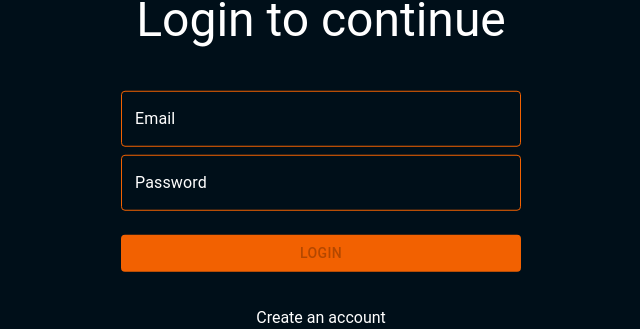
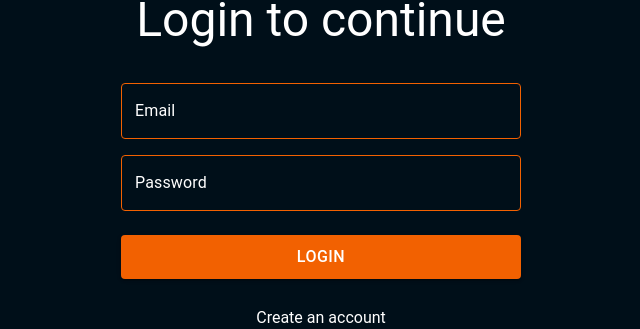
Before and after one commit to BNAS24/frontend, a React (Create React App) app: page /login in a window 1280 px wide. Shown: the part 279-608 px from the top of the page, without its empty margins (319-959 px from the left). Built offline with nearby package versions, Linux system fonts and the light colour scheme.

Commit message:
theme context added

```diff
--- a/package.json
+++ b/package.json
@@ -6,7 +6,9 @@
     "@emotion/react": "^11.11.1",
     "@emotion/styled": "^11.11.0",
     "@fontsource/roboto": "^5.0.8",
+    "@mui/icons-material": "^5.14.11",
     "@mui/material": "^5.14.11",
+    "@mui/system": "^5.14.11",
     "@testing-library/jest-dom": "^5.17.0",
     "@testing-library/react": "^13.4.0",
     "@testing-library/user-event": "^13.5.0",
--- a/src/pages/homepage.js
+++ b/src/pages/homepage.js
@@ -20,7 +20,7 @@ export const Homepage = () => {
             <section className='hero-container'>
                 <p className='hero-text-overlay'>Join The Club</p>
                 <Button className='C2A-Button' style={{
-                    position: 'absolute', marginTop: '112px', top: '50%', left: '50%', transform: 'translate(-50%, -50%)', backgroundColor: 'var(--theme-orange)', color: 'white', height: '94px', width: '243px', borderRadius: '32px', boxShadow: '0px 4px 4px 0px #00000040',
+                    position: 'absolute', marginTop: '112px', top: '50%', left: '50%', transform: 'translate(-50%, -50%)', backgroundColor: 'var(--theme-orange)', color: 'white', height: '88px', width: '243px', borderRadius: '24px', boxShadow: '0px 4px 4px 0px #00000040',
                     fontSize: '32px', fontWeight: '600', whiteSpace: 'nowrap', zIndex: '2'
                 }}>Get Started</Button>
             </section>
--- a/src/pages/login.js
+++ b/src/pages/login.js
@@ -2,55 +2,13 @@ import * as React from 'react';
 import { Link } from 'react-router-dom';
 import Button from '@mui/material/Button';
 import TextField from '@mui/material/TextField';
-import { createTheme } from '@mui/material/styles';
-import { ThemeProvider } from '@mui/material/styles';
+import { ThemeProvider } from '@mui/material/styles'; // Import ThemeProvider
+import customTheme from '../styles/context/customtheme';
 import '../styles/login.css';
-
-const theme = createTheme({
-    palette: {
-        primary: {
-            main: '#FFFFFF',
-        },
-        secondary: {
-            main: '#F26101',
-        },
-    },
-    components: {
-        MuiOutlinedInput: {
-            styleOverrides: {
-                root: {
-                    width: '400px',
-                    '& fieldset': {
-                        borderColor: '#F26101',
-                    },
-                    '&:hover fieldset': {
-                        borderColor: '#fe6f10',
-                    },
-                    '&:hover .MuiOutlinedInput-notchedOutline': {
-                        borderColor: '#fe6f10',
-                    },
-                },
-                input: {
-                    color: 'white',
-                },
-                notchedOutline: {
-                    borderColor: '#F26101',
-                },
-            },
-        },
-        MuiInputLabel: {
-            styleOverrides: {
-                root: {
-                    color: 'white',
-                },
-            },
-        },
-    },
-});
 
 export const Login = () => {
     return (
-        <ThemeProvider theme={theme}>
+        <ThemeProvider theme={customTheme}>
             <div>
                 <img src="https://i.postimg.cc/wjkpvXx7/fans.png" alt="logo" className="login-logo" />
                 <p className='login-title'>Login to continue</p>
@@ -61,7 +19,18 @@ export const Login = () => {
                         color="secondary"
                         variant="outlined"
                         InputProps={{
-                            style: { color: 'white' },
+                            sx: {
+                                color: 'white',
+                                '& fieldset': {
+                                    borderColor: '#F26101 !important',
+                                },
+                                '&:hover fieldset': {
+                                    borderColor: '#fe6f10 !important',
+                                },
+                                '&:hover .MuiOutlinedInput-notchedOutline': {
+                                    borderColor: '#fe6f10 !important',
+                                },
+                            },
                         }}
                     />
                     <TextField
@@ -72,10 +41,36 @@ export const Login = () => {
                         variant="outlined"
                         color="secondary"
                         InputProps={{
-                            style: { color: 'white' },
+                            sx: {
+                                color: 'white',
+                                '& fieldset': {
+                                    borderColor: '#F26101 !important',
+                                },
+                                '&:hover fieldset': {
+                                    borderColor: '#fe6f10 !important',
+                                },
+                                '&:hover .MuiOutlinedInput-notchedOutline': {
+                                    borderColor: '#fe6f10 !important',
+                                },
+                            },
                         }}
+                        sx={{ marginTop: '8px' }}
                     />
-                    <Button disabled variant="contained" type='submit' className='login-button'>Login</Button>
+                    <Button
+                        variant="contained"
+                        type='button'
+                        sx={{
+                            color: 'white',
+                            padding: '8px 8px',
+                            fontSize: '16px',
+                            '&:hover': {
+                                backgroundColor: '#fe6f10',
+                            },
+                        }}
+                        className='login-button'
+                    >
+                        Login
+                    </Button>
                 </form>
                 <p className='create-account-text'><Link to='/register'>Create an account</Link></p>
             </div>
--- /dev/null
+++ b/src/styles/context/customtheme.js
@@ -0,0 +1,30 @@
+import { createTheme } from '@mui/material/styles';
+
+const customTheme = createTheme({
+  palette: {
+    primary: {
+      main: '#FFFFFF',
+    },
+    secondary: {
+      main: '#F26101',
+    },
+  },
+  components: {
+    MuiOutlinedInput: {
+      styleOverrides: {
+        root: {
+          width: '400px',
+        },
+      },
+    },
+    MuiInputLabel: {
+      styleOverrides: {
+        root: {
+          color: 'white',
+        },
+      },
+    },
+  },
+});
+
+export default customTheme;
```
Also changed, not shown: 1 other file (tests, documents, lock files or other folders).
